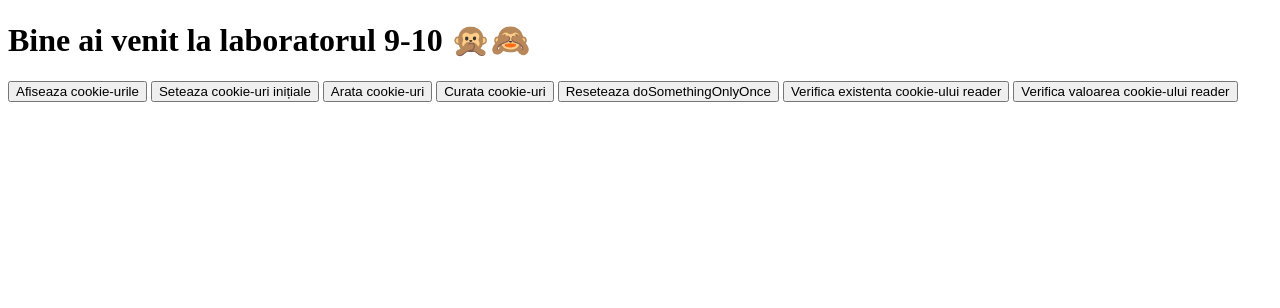
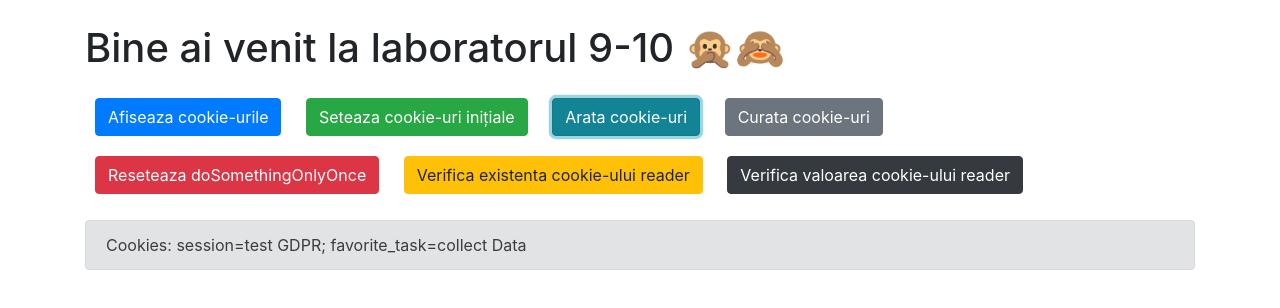
Before and after one commit to OrlandoSeb/Lab_9_10_task_3_linkPaginaGitHub, a plain HTML site: page index.html in a window 1280 px wide. Both pictures are taken after a click on the button "Arata cookie-uri". Drawn offline with nearby package versions, Linux system fonts and the light colour scheme.

Commit message:
Update index.html

```diff
--- a/index.html
+++ b/index.html
@@ -1,20 +1,33 @@
+
+
 <!DOCTYPE html>
 <html lang="en">
 <head>
     <meta charset="UTF-8">
     <meta name="viewport" content="width=device-width, initial-scale=1.0">
     <title>Laborator 9-10</title>
+    <link href="https://stackpath.bootstrapcdn.com/bootstrap/4.5.2/css/bootstrap.min.css" rel="stylesheet">
+    <style>
+        .btn{
+            margin:10px;
+        }
+    </style>
 </head>
 <body>
-    <h1>Bine ai venit la laboratorul 9-10 🙊🙈</h1>
+    <div class="container mt-4">
+        <h1 class="mb-3">Bine ai venit la laboratorul 9-10 🙊🙈</h1>
 
-    <button onclick="alertCookie()">Afiseaza cookie-urile</button>
-    <button onclick="setCookie()">Seteaza cookie-uri inițiale</button>
-    <button onclick="alert(showCookies())">Arata cookie-uri</button>
-    <button onclick="alert(clearCookies())">Curata cookie-uri</button>
-    <button onclick="resetOnce()">Reseteaza doSomethingOnlyOnce</button>
-    <button onclick="alert(checkACookieExists())">Verifica existenta cookie-ului reader</button>
-    <button onclick="alert(checkCookieHasASpecificValue())">Verifica valoarea cookie-ului reader</button>
+        <div class="mb-3">
+            <button class="btn btn-primary" onclick="alertCookie()">Afiseaza cookie-urile</button>
+            <button class="btn btn-success" onclick="setCookie()">Seteaza cookie-uri inițiale</button>
+            <button class="btn btn-info" onclick="showCookies()">Arata cookie-uri</button>
+            <button class="btn btn-secondary" onclick="clearCookies()">Curata cookie-uri</button>
+            <button class="btn btn-danger" onclick="resetOnce()">Reseteaza doSomethingOnlyOnce</button>
+            <button class="btn btn-warning" onclick="checkACookieExists()">Verifica existenta cookie-ului reader</button>
+            <button class="btn btn-dark" onclick="checkCookieHasASpecificValue()">Verifica valoarea cookie-ului reader</button>
+        </div>
+
+        <div id="output" class="alert alert-secondary"></div>
 
         <script>
             document.cookie = "session=test GDPR; path=/; SameSite=Lax; Secure";
@@ -35,27 +48,38 @@
             }
 
             function showCookies() {
-            return 'Cookies: ' + document.cookie;
+                document.getElementById("output").textContent = 'Cookies: ' + document.cookie;
             }
 
             function clearCookies() {
-            return 'Cookies cleared!';
+                document.getElementById("output").textContent = '';
             }
 
             function resetOnce() {
                 document.cookie = "doSomethingOnlyOnce=; expires=Thu, 1 Jan 1970 00:00:00 GMT; SameSite=None; Secure";
-            alert('Reset doSomethingOnlyOnce cookie!');
+                document.getElementById("output").textContent = '> Reset doSomethingOnlyOnce cookie!';
             }
 
             function checkACookieExists() {
-            return document.cookie.split("; ").some((item) => item.trim().startsWith("reader=")) ?
-                'The cookie "reader" exists' : 'The cookie "reader" does not exist';
+                if (document.cookie.split("; ").some((item) => item.trim().startsWith("reader="))) {
+                    document.getElementById("output").textContent = '> The cookie "reader" exists';
+                } else {
+                    document.getElementById("output").textContent = '> The cookie "reader" does not exist';
+                }
             }
 
             function checkCookieHasASpecificValue() {
-            return document.cookie.split("; ").some((item) => item.includes("reader=1")) ?
-                'The cookie "reader" has a value of "1"' : 'The cookie "reader" does not have the value "1"';
+                if (document.cookie.split("; ").some((item) => item.includes("reader=1"))) {
+                    document.getElementById("output").textContent = '> The cookie "reader" has a value of "1"';
+                } else {
+                    document.getElementById("output").textContent = '> The cookie "reader" does not have the value "1"';
+                }
             }
         </script>
+    </div>
+
+    <script src="https://code.jquery.com/jquery-3.5.1.slim.min.js"></script>
+    <script src="https://cdn.jsdelivr.net/npm/@popperjs/core@2.5.2/dist/umd/popper.min.js"></script>
+    <script src="https://stackpath.bootstrapcdn.com/bootstrap/4.5.2/js/bootstrap.min.js"></script>
 </body>
 </html>
```
Lines whose indentation alone changed are shown as unchanged.
